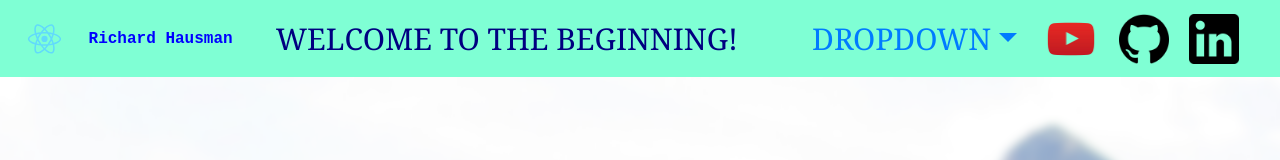
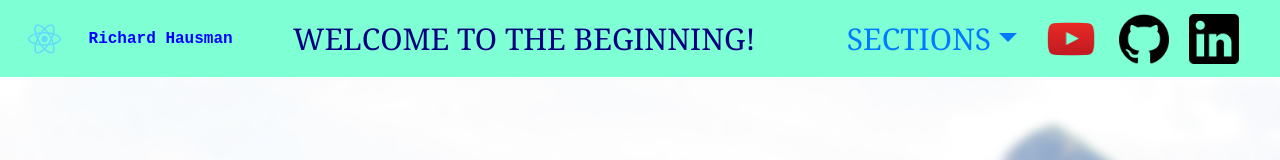
Before and after one commit to rhausman/richard-website, a React (Create React App) app: page / in a window 1280 px wide. Shown: the top 160 px of the page. Built offline with nearby package versions, Linux system fonts and the light colour scheme; the HTML template or start-up script is replaced by a standard one.

Commit message:
Fixed bug with parallax bar spanning the page

```diff
--- a/src/App.js
+++ b/src/App.js
@@ -65,7 +65,7 @@ function App() {
         <>
           <RNavbar className="RNavbarTop" expand="lg" title="Welcome to the Beginning!">
             <Container>
-              <NavDropdown title="Dropdown" id="collasible-nav-dropdown" className="dropdown"
+              <NavDropdown title="Sections" id="collasible-nav-dropdown" className="dropdown"
                 renderMenuOnMount={true}
               >
                 <NavDropdown.Item >
--- a/src/Components/ParallaxBar.js
+++ b/src/Components/ParallaxBar.js
@@ -10,8 +10,8 @@ function ParallaxBar({percentage}){
         opacity:percentage,
         left: "50%",
         top: "50%",
-        width: (percentage-0.41) * 3000 ,
-        height: (percentage+0.05) * 20,
+        width: percentage<=0?5:(percentage-0.41) * 3000 ,
+        height: percentage<=0?5:(percentage+0.05) * 20,
         transform: "translate(-50%,-50%)"
     }
     console.log(percentage)
```
